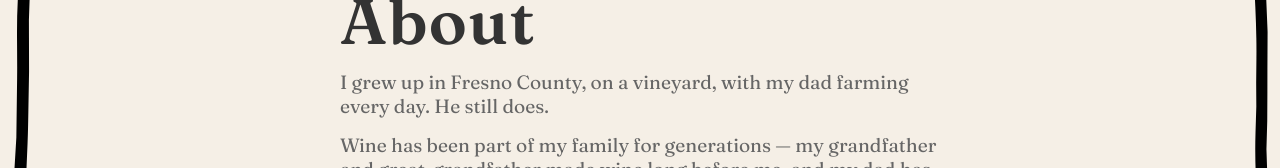
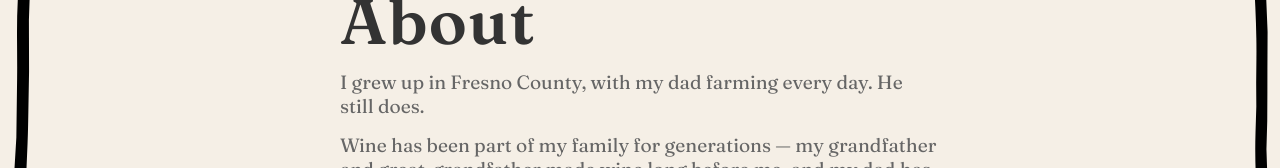
Before and after one commit to cmubick/snack.wine, a React (Vite) app: page /about in a window 1280 px wide. Shown: the part 217-385 px from the top of the page. Built offline with nearby package versions, Linux system fonts and the light colour scheme.

Commit message:
Update story copy

```diff
--- a/src/content/siteCopy.ts
+++ b/src/content/siteCopy.ts
@@ -19,7 +19,7 @@ export const home = {
   ],
   storyHeading: 'From Fresno County to Portland',
   story: [
-    'I grew up in Fresno County, on a vineyard, with my dad farming every day. He still does.',
+    'I grew up in Fresno County, with my dad farming every day. He still does.',
     'Wine has been part of my family for generations — my grandfather and great-grandfather made wine long before me, and my dad has been making wine my whole life.',
     'I moved to Portland in 2001 and found music, art, rivers, bikes, and a community of artists and makers I love deeply.',
     'Snack Wine is my way of connecting my hometown with my adopted home — and a way to step out of the office and back into the field and the winery, with my dad, where this all began.',
@@ -38,7 +38,7 @@ export const home = {
 export const about = {
   heading: 'About',
   story: [
-    'I grew up in Fresno County, on a vineyard, with my dad farming every day. He still does.',
+    'I grew up in Fresno County, with my dad farming every day. He still does.',
     'Wine has been part of my family for generations — my grandfather and great-grandfather made wine long before me, and my dad has been making wine my whole life.',
     'I moved to Portland in 2001 and found music, art, rivers, bikes, and a community of artists and makers I love deeply.',
     'Snack Wine is my way of connecting my hometown with my adopted home — and a way to step out of the office and back into the field and the winery, with my dad, where this all began.',
```
